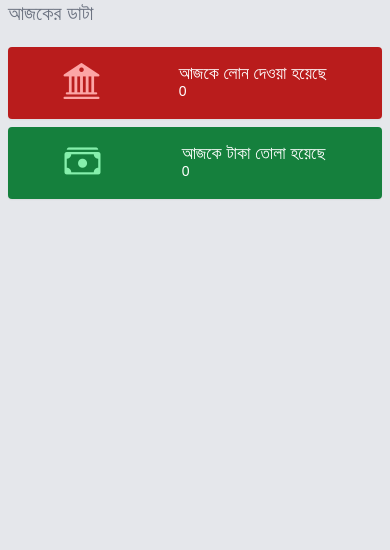
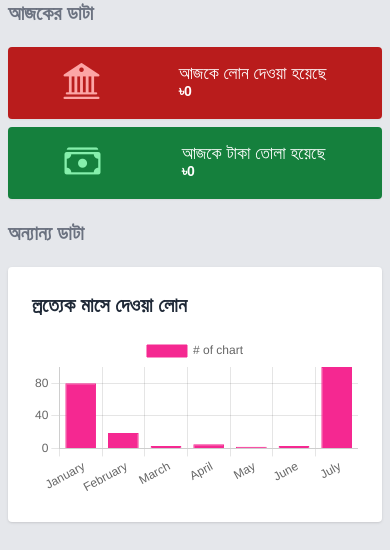
Before and after one commit to antorzuck/loanlagbe, a Django app: page / in a window 390 px wide. Shown: the part 465-1015 px from the top of the page. Before the commit the page ends 664 px from the top, so only its background shows below. Run offline with Django 5.2, Linux system fonts and the light colour scheme; data comes from the database, SQL or seed files in the repository; both versions use the stored data as it was after the commit; some libraries are stand-ins or nearby versions; some web fonts are replaced.

Commit message:
added many things

```diff
--- a/base/views.py
+++ b/base/views.py
@@ -18,10 +18,10 @@ def dashboard(request):
 
     context = {
         'totalcustomer' : Customer.objects.all().count(),
-        'totalloan' : totalloans,
-        'totaltaked' : totaltaked,
-        'todayloangive' : todayloangive,
-        'todayloantake' : todayloantake
+        'totalloan' : "{:,}".format(totalloans),
+        'totaltaked' : "{:,}".format(totaltaked),
+        'todayloangive' : "{:,}".format(todayloangive),
+        'todayloantake' : "{:,}".format(todayloantake)
     }
 
     return render(request, 'home.html', context)
@@ -104,3 +104,12 @@ def view_profile(request, id):
    docs = Document.objects.get(customer=customer)
    context = {'docs':docs, 'profit': abs(customer.profit), 'customer':customer}
    return render(request, 'profile.html', context)
+
+
+def loans(request):
+    context = { 'loans':Loan.objects.all().order_by('-id')}
+    if request.method == 'POST':
+        data = request.POST.get('loan_type')
+        c = Loan.objects.create(name=data)
+        return render(request, 'loan.html', context)
+    return render(request, 'loan.html', context)
--- a/loanlagbe/urls.py
+++ b/loanlagbe/urls.py
@@ -11,6 +11,7 @@ urlpatterns = [
     path('see-customer', show_customer),
     path('add-payment', add_payment),
     path('profile/<int:id>', view_profile),
+    path('loans', loans)
 ] + static(settings.MEDIA_URL, document_root=settings.MEDIA_ROOT)
 
 
--- a/templates/base.html
+++ b/templates/base.html
@@ -5,7 +5,9 @@
   <meta name="viewport" content="width=device-width, initial-scale=1.0">
   <script src="https://cdn.tailwindcss.com"></script>
   <script defer src="https://cdn.jsdelivr.net/npm/alpinejs@3.x.x/dist/cdn.min.js"></script>
+{% block head %}
 
+{% endblock %}
   <link rel="stylesheet" href="https://cdn.jsdelivr.net/npm/bootstrap-icons@1.11.3/font/bootstrap-icons.min.css">
 
 
@@ -117,12 +119,17 @@ p{
   font-size: 1.1em !important;
 }
 
+
+    .table-header {
+            background-color: #f9fafb;
+            color: #4b5563;
+        }
+
   </style>
 
 </head>
 
 <body x-data="{open : false}" class="p-0 m-0 gap-0 md:flex bg-gray-200">
-
 
   <nav x-show="open" class="rng md:!block fixed navcol w-60 h-screen top-0 md:top-auto z-10">
     <div class="nav flex items-center justify-between">
@@ -144,12 +151,12 @@ p{
 
               <div class="py-3 flex items-center text-sm text-gray-300 after:flex-1">BASE</div>
 
-
+    <a href="/">
       <li class="font-bold p-2 hover:rounded-md hover:bg-gray-700 hover:text-pink-400">
         <i style="font-size: 1.5rem;" class="bi bi-house-heart-fill"></i>
 
          ড্যাশবোর্ড</li>
-
+    </a>
 
 
       <li onclick="showcats()" class="font-bold p-2 hover:rounded-md hover:bg-gray-700 hover:text-pink-400">
@@ -213,7 +220,7 @@ p{
                    <div id="loan" class="hidden mt-2 ml-12 text-white">
                      <ul class="text-gray-300 flex flex-col gap-3">
 
-                       <a href="">
+                       <a href="/loans">
                          <li class="p-1 hover:bg-gray-600 hover:text-pink-400 rounded-md">লোন টাইপ</li>
                        </a>
 
@@ -253,7 +260,9 @@ p{
         </svg>
       </a>
       <logo>
-        <h1 class="ml-2 text-pink-400 pt-2 md:hidden text-2xl">লোন লাগবে</h1>
+       <a href="/">
+ <h1 class="ml-2 text-pink-400 pt-2 md:hidden text-2xl">লোন লাগবে</h1>
+</a>
       </logo>
     </header>
 
--- a/templates/home.html
+++ b/templates/home.html
@@ -1,11 +1,15 @@
 {% extends 'base.html' %}
 
+{% block head %}
+    <script src="https://cdn.jsdelivr.net/npm/chart.js@3.7.1/dist/chart.min.js"></script>
+
+{% endblock %}
 
 
 {% block body %}
 
 <section class="md:m-9">
-<h3 class="mute my-3 text-xl text-gray-500">এখন পর্যন্ত</h3>
+<h3 class="mute my-3 text-xl font-bold text-gray-500">এখন পর্যন্ত</h3>
 
 
 <div class="gap-2 grid grid-cols-2 md:grid-cols-3">
@@ -15,7 +19,7 @@
 src="https://api.dicebear.com/9.x/icons/svg?seed=Felix"
 alt="avatar" />
 
-<h2 class="my-2 text-bold text-gray-500 text-2xl">
+<h2 class="my-2 font-bold text-gray-700 text-2xl">
  {{totalcustomer}}
 </h2>
 
@@ -38,8 +42,8 @@ alt="avatar" />
 src="https://api.dicebear.com/9.x/icons/svg?seed=money"
 alt="avatar" />
 
-<h2 class="my-2 text-bold text-gray-500 text-2xl">
- {{totalloan}}
+<h2 class="my-2 font-bold text-gray-700 text-2xl">
+ ৳{{totalloan}}
 </h2>
 
 <p class="mute text-center text-gray-400">
@@ -61,8 +65,8 @@ alt="avatar" />
 src="https://api.dicebear.com/9.x/icons/svg?seed=come"
 alt="avatar" />
 
-<h2 class="my-2 text-bold text-gray-500 text-2xl">
- {{totaltaked}}
+<h2 class="my-2 font-bold text-gray-700 text-2xl">
+ ৳{{totaltaked}}
 </h2>
 
 <p class="mute text-center text-gray-400">
@@ -74,7 +78,7 @@ alt="avatar" />
 </div>
  <!-- grid end here -->
 
- <h3 class="mute my-5 text-xl text-gray-500">আজকের ডাটা</h3>
+ <h3 class="mute my-5 text-xl text-gray-500 font-bold">আজকের ডাটা</h3>
  <!-- another grid start -->
 
  <div class="gap-2 grid grid-cols-1 md:grid-cols-2 my-2">
@@ -88,7 +92,7 @@ alt="avatar" />
         আজকে লোন দেওয়া হয়েছে
       </p>
 
-      <h2 class="text-white text-sm">{{todayloangive}}</h2>
+      <h2 class="text-white text-sm font-bold">৳{{todayloangive}}</h2>
     </div>
 
 
@@ -107,7 +111,7 @@ alt="avatar" />
                আজকে টাকা তোলা হয়েছে
              </p>
 
-             <h2 class="text-white text-sm">{{todayloantake}}</h2>
+             <h2 class="text-white text-sm font-bold">৳{{todayloantake}}</h2>
            </div>
 
 
@@ -121,6 +125,46 @@ alt="avatar" />
 
 
  </div>
+
+
+<h3 class="mute my-5 font-bold text-xl text-gray-500">অন্যান্য ডাটা</h3>
+
+   <div class="bg-white shadow rounded p-6 my-5">
+        <h2 class="text-xl font-semibold text-gray-800 mb-4">ল্রত্যেক মাসে দেওয়া লোন</h2>
+        <canvas id="myChart"></canvas>
+    </div>
+
+    <script>
+        const ctx = document.getElementById('myChart').getContext('2d');
+        const myChart = new Chart(ctx, {
+            type: 'bar',
+            data: {
+                labels: ['January', 'February', 'March', 'April', 'May', 'June', 'July'],
+                datasets: [{
+                   label:'# of chart',
+                    data: [80, 19, 3, 5, 2, 3, 100],
+                    backgroundColor: [
+                        'rgba(245, 40, 145, 1)',
+                    ],
+                    borderColor: [
+                        'rgba(245, 40, 145, 1)',
+                    ],
+                    borderWidth: 1
+                }]
+            },
+            options: {
+                responsive: true,
+                scales: {
+                    y: {
+                        beginAtZero: true
+                    }
+                }
+            }
+        });
+    </script>
+
+
+
 </section>
 
 {% endblock %}
```
Also changed, not shown: templates/loan.html (added, +50 -0 lines), templates/profile.html (+4 -4 lines), db.sqlite3.
